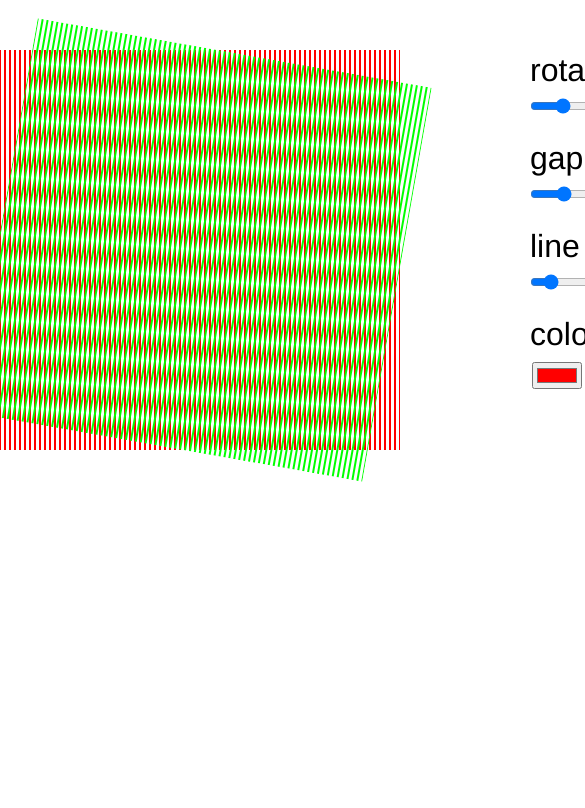
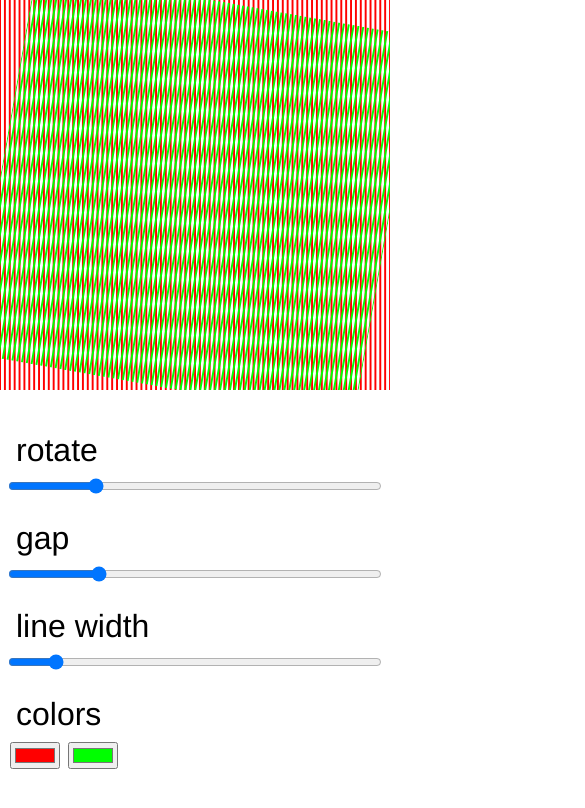
Before and after one commit to brandly/moire, a plain HTML site: page index.html in a window 390 px wide. Shown: the top 808 px of the page, 585 px wide, since content can reach past the window. Drawn offline with Linux system fonts and the light colour scheme.

Commit message:
responsive

```diff
--- a/app.js
+++ b/app.js
@@ -1,5 +1,5 @@
 (function() {
-  var bottomColor, canvas1, canvas2, crossBrowserTransforms, ctx1, ctx2, drawMoireLines, drawPattern, gap, getGapValue, getLineWidth, lineWidth, rotation, setRotation, size, topColor;
+  var bottomColor, canvas1, canvas2, crossBrowserTransforms, ctx1, ctx2, drawMoireLines, drawPattern, gap, getGapValue, getLineWidth, lineWidth, rotation, setRotation, setWrapperHeightToWidth, size, topColor, wrapper;
 
   rotation = document.getElementById('rotation');
 
@@ -93,4 +93,18 @@
     });
   })();
 
+  wrapper = document.getElementsByClassName('wrapper')[0];
+
+  (setWrapperHeightToWidth = function() {
+    var width;
+    width = wrapper.offsetWidth;
+    if (window.innerWidth < 521) {
+      return wrapper.style.height = "" + width + "px";
+    } else {
+      return wrapper.style.height = null;
+    }
+  })();
+
+  window.addEventListener('resize', setWrapperHeightToWidth);
+
 }).call(this);
--- a/style.css
+++ b/style.css
@@ -48,16 +48,48 @@ body {
     left: 0; }
 
 .controlled-moire {
-  width: 700px;
+  width: 100%;
+  max-width: 780px;
   margin: 0 auto; }
+  @media screen and (min-width: 521px) and (max-width: 760px) {
+    .controlled-moire {
+      width: 520px; } }
 
 .the-moire {
-  width: 500px;
-  float: left; }
+  float: left;
+  width: 480px;
+  max-width: 100%; }
+  .the-moire canvas {
+    width: 480px;
+    max-width: 100%; }
+  @media screen and (min-width: 521px) and (max-width: 760px) {
+    .the-moire {
+      max-width: 300px; }
+      .the-moire canvas {
+        max-width: 300px; } }
+  @media screen and (max-width: 520px) {
+    .the-moire {
+      float: none;
+      width: 100%;
+      overflow: hidden; }
+      .the-moire canvas {
+        width: 100%; } }
 
 .controls {
   margin: 50px 0;
-  margin-left: 530px; }
+  margin-left: 600px; }
+  @media screen and (min-width: 521px) and (max-width: 760px) {
+    .controls {
+      margin-left: 380px; } }
+  @media screen and (max-width: 520px) {
+    .controls {
+      margin-left: 0px;
+      margin-top: 40px;
+      padding: 0 8px; }
+      .controls input[type="range"] {
+        width: 100%; }
+      .controls label {
+        padding: 0 8px; } }
 
 .labeled {
   margin: 16px 0; }
```
